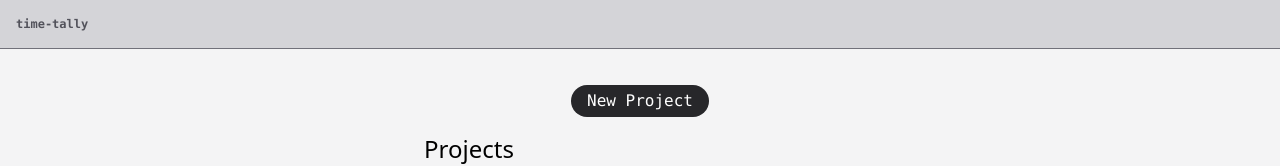
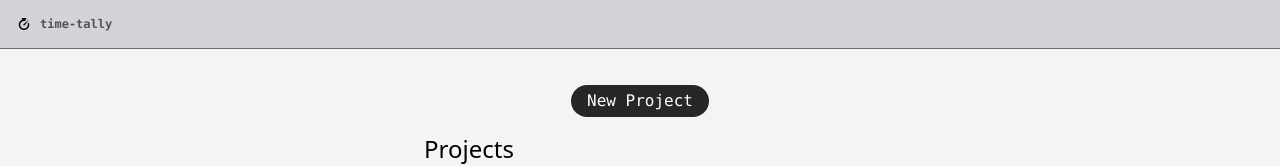
Before and after one commit to robpc/time-tally, a SvelteKit app: page / in a window 1280 px wide. Shown: the top 166 px of the page. Built offline with nearby package versions, Linux system fonts and the light colour scheme.

Commit message:
Add brand logo

```diff
--- a/src/routes/+layout.svelte
+++ b/src/routes/+layout.svelte
@@ -5,7 +5,8 @@
 	$: showBack = $page.route.id != '/';
 </script>
 
-<div class="border-b border-zinc-500 bg-zinc-300 p-4">
+<div class="border-b border-zinc-500 bg-zinc-300 p-4 flex flex-row items-center gap-2">
+	<img src="/timer.png" class="h-4" alt="app logo" />
 	<div class="font-mono text-xs font-bold text-zinc-600">time-tally</div>
 </div>
 <div class="mx-2 h-8 w-full">
```
Also changed, not shown: static/timer.png (added).
